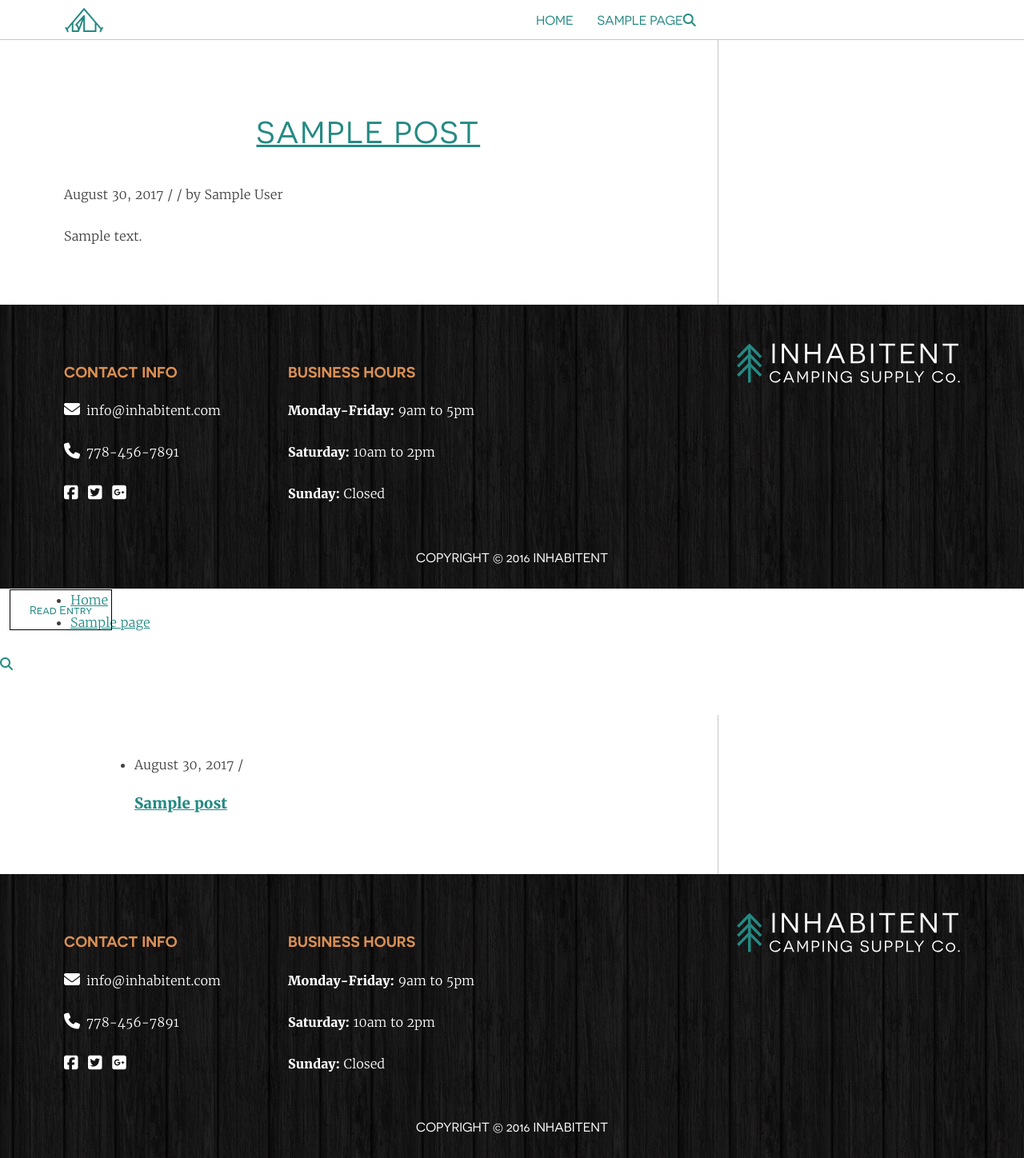
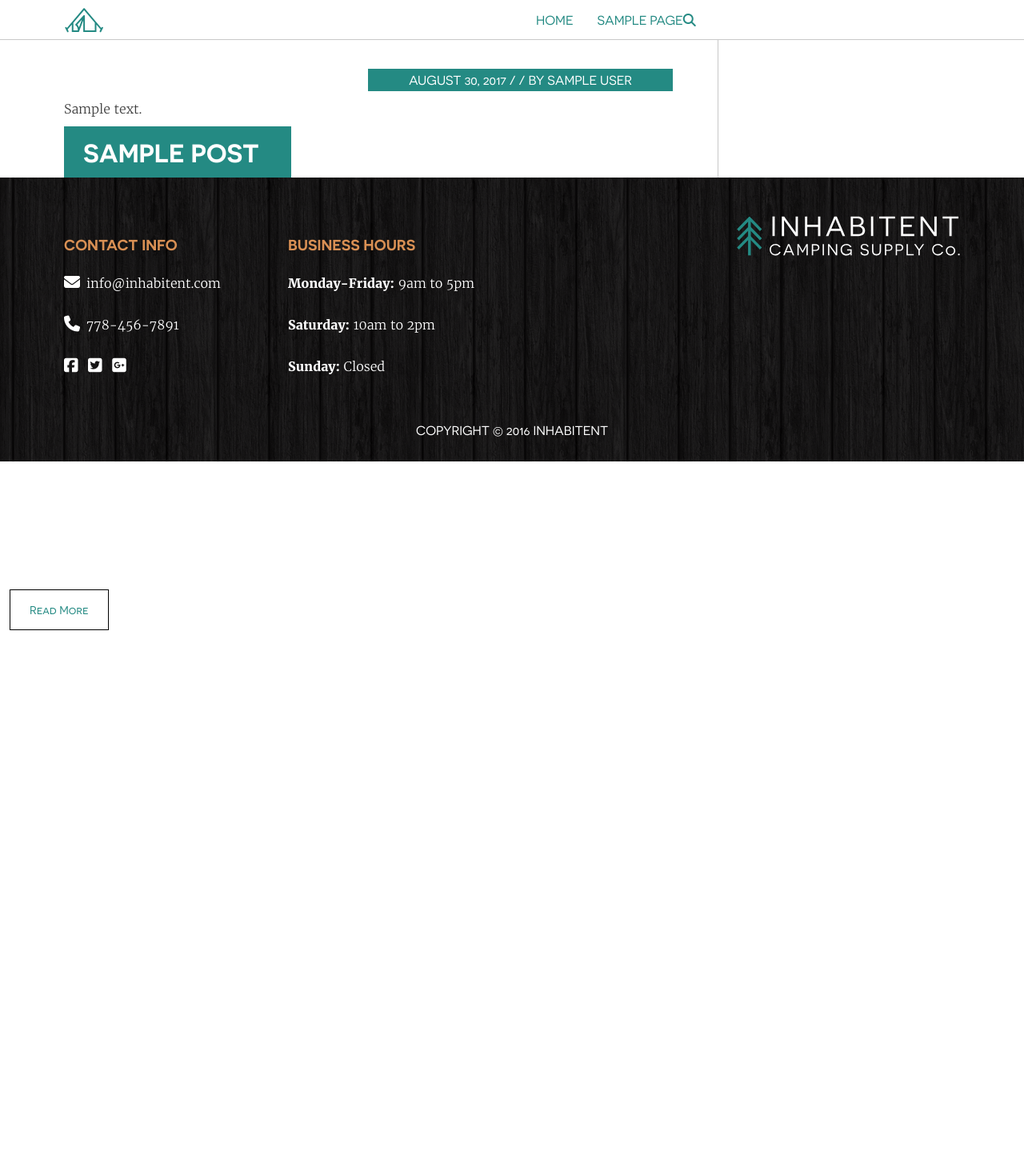
Before and after one commit to mariesarabia/Project-4-Inhabitent, a WordPress theme: template themes/inhabitent/home.php in a window 1280 px wide. Shown: the whole page at 80% size. After the commit the page ends 788 px from the top, so only its background shows below. Run offline with PHP 8.4 and a stand-in for WordPress, Linux system fonts and the light colour scheme; the site name, menu and one post (Sample post) are stand-ins, and other content is empty; some libraries are stand-ins or nearby versions.

Commit message:
corrected code on home.php to generate the right information on the journal/blog page and also worked on styling

```diff
--- a/themes/inhabitent/front-page.php
+++ b/themes/inhabitent/front-page.php
@@ -54,7 +54,7 @@ get_header(); ?>
 								<span class="publication-date"><?php the_date(); ?></span> / <?php comments_number ( '0 Comments', '1 Comment', '% Comments' ); ?>
 								<h3 class="title"><a href="<?php the_permalink(); ?>"><?php the_title(); ?></a></h3>
 								</div>
-								<a class="read-button" href="http://tent.academy.red/2016/04/van-camping-photo-contest/">Read Entry</a>
+								<a class="read-button" href="<?php the_permalink(); ?>">Read Entry</a>
 						</li>
 
 
--- a/themes/inhabitent/home.php
+++ b/themes/inhabitent/home.php
@@ -1,5 +1,3 @@
-
-
 <?php
 /**
  * The main template file.
@@ -22,7 +20,34 @@ get_header(); ?>
 
 			<?php /* Start the Loop */ ?>
 			<?php while ( have_posts() ) : the_post(); ?>
-				<?php get_template_part( 'template-parts/content' ); ?>
+			<article id="post-<?php the_ID(); ?>" <?php post_class(); ?>>
+	<header class="entry-header">
+		<?php if ( has_post_thumbnail() ) : ?>
+			<?php the_post_thumbnail( 'full' ); ?>
+		<?php endif; ?>
+
+		<?php the_title( '<h1 class="entry-title">', '</h1>' ); ?>
+
+		<div class="entry-meta">
+			<?php red_starter_posted_on(); ?> / <?php red_starter_comment_count(); ?> / <?php red_starter_posted_by(); ?>
+		</div><!-- .entry-meta -->
+	</header><!-- .entry-header -->
+
+	<div class="entry-content">
+		<?php the_excerpt(); ?>
+		<?php
+			wp_link_pages( array(
+				'before' => '<div class="page-links">' . esc_html( 'Pages:' ),
+				'after'  => '</div>',
+			) );
+		?>
+	</div><!-- .entry-content -->
+
+	<!-- <footer class="entry-footer">
+		<?php red_starter_entry_footer(); ?>
+	</footer>.entry-footer -->
+</article><!-- #post-## -->
+				<a class="read-button" href="<?php the_permalink(); ?>">Read More</a>
 
 			<?php endwhile; ?>
 
@@ -39,67 +64,3 @@ get_header(); ?>
 
 <?php get_sidebar(); ?>
 <?php get_footer(); ?>
-
-
-
-
-
-
-
-
-
-
-
-
-
-
-
-
-
-
-<!-- <?php
-/**
- * The main template file.
- *
- * @package RED_Starter_Theme
- */
-
-get_header(); ?>
-
-	<div id="primary" class="content-area">
-		<main id="main" class="site-main" role="main">
-
-		<?php
-		$args = array(
-			'numberposts' => 12, 'order'=> 'DESC', 'orderby' => 'date' );
-			$journal_posts = get_posts( $args ); // returns an array of posts
-		?>
-		<ul>
-
-							<?php foreach ( $journal_posts as $post ) : setup_postdata( $post ); ?>
-
-						<li>
-							<div class="thumbnail">
-								<?php if ( has_post_thumbnail() ) : ?>
-								<?php the_post_thumbnail( 'large' ); ?>
-								<?php endif; ?>
-							</div>
-							<div class="post-info">
-								<span class="publication-date"><?php the_date(); ?></span> / <?php comments_number ( '0 Comments', '1 Comment', '% Comments' ); ?>
-								<h3 class="title"><a href="<?php the_permalink(); ?>"><?php the_title(); ?></a></h3>
-								</div>
-								<a class="read-button" href="http://tent.academy.red/2016/04/van-camping-photo-contest/">Read Entry</a>
-						</li>
-
-
-
-					<?php endforeach; wp_reset_postdata(); ?>
-					</ul>
-
-		</div> <!-- journal-container -->
-
-		</main><!-- #main -->
-	</div><!-- #primary -->
-
-<?php get_sidebar(); ?>
-<?php get_footer(); ?>
--- a/themes/inhabitent/sass/_page-templates.scss
+++ b/themes/inhabitent/sass/_page-templates.scss
@@ -471,6 +471,7 @@
 		max-width: 100%;
 	}
 
+.blog,
 .single.single-post {
 
 	.entry-header {
--- a/themes/inhabitent/style.css
+++ b/themes/inhabitent/style.css
@@ -1417,9 +1417,11 @@ object {
   height: auto;
   max-width: 100%; }
 
+.blog .entry-header,
 .single.single-post .entry-header {
   position: relative; }
 
+.blog h1,
 .single.single-post h1 {
   position: absolute;
   top: 0;
@@ -1433,6 +1435,7 @@ object {
   padding: 0.75rem 2.5rem 0.75rem 1.5rem;
   line-height: 2.5rem; }
 
+.blog .entry-meta,
 .single.single-post .entry-meta {
   background-color: #248A83;
   color: #fff;
@@ -1447,8 +1450,10 @@ object {
   font-size: 1rem;
   text-transform: uppercase; }
 
+.blog a,
 .single.single-post a {
   color: #248A83; }
 
+.blog .comments-link a,
 .single.single-post .comments-link a {
   color: #fff; }
```
Also changed, not shown: themes/inhabitent/build/css/style.min.css, 1 other file.
